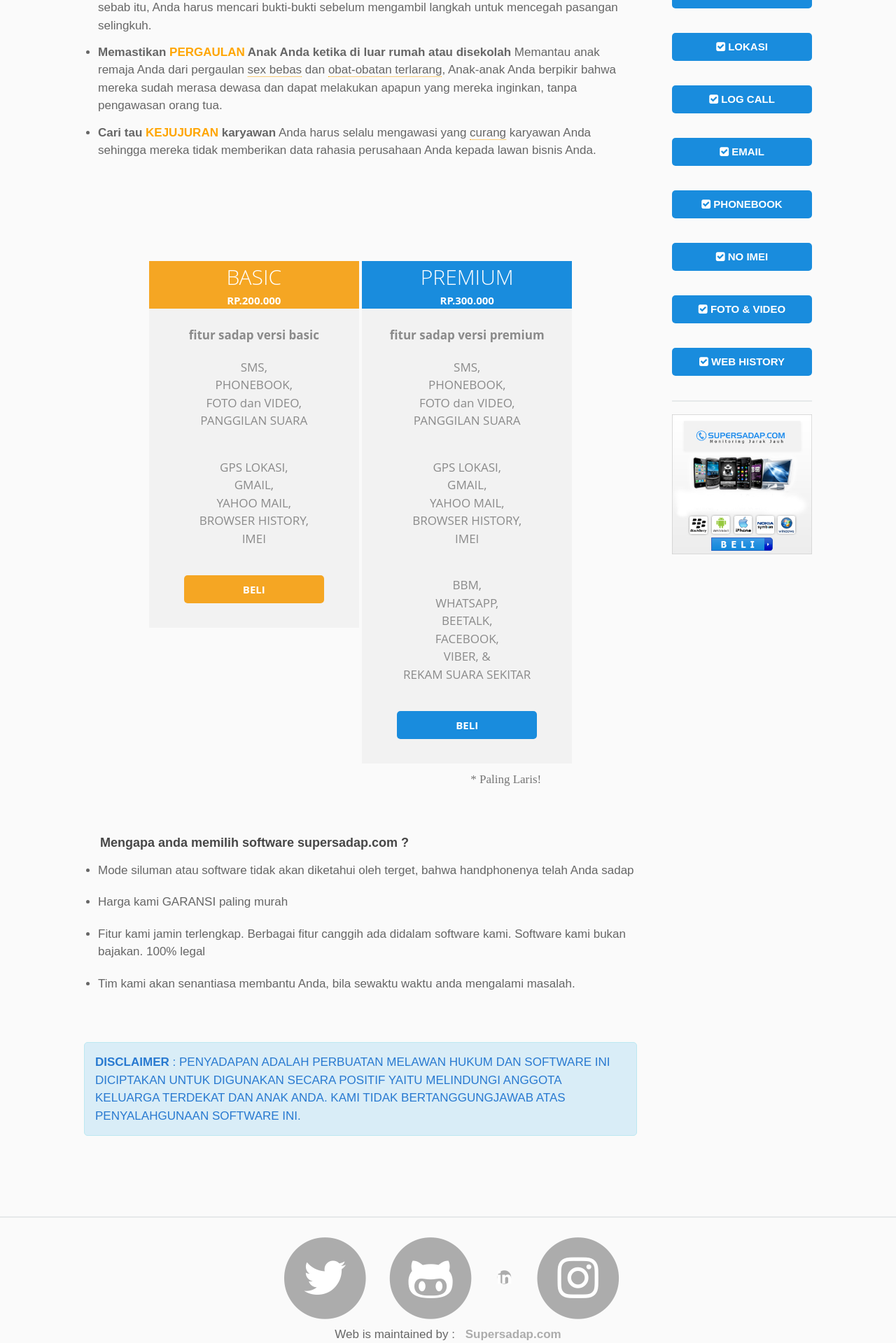
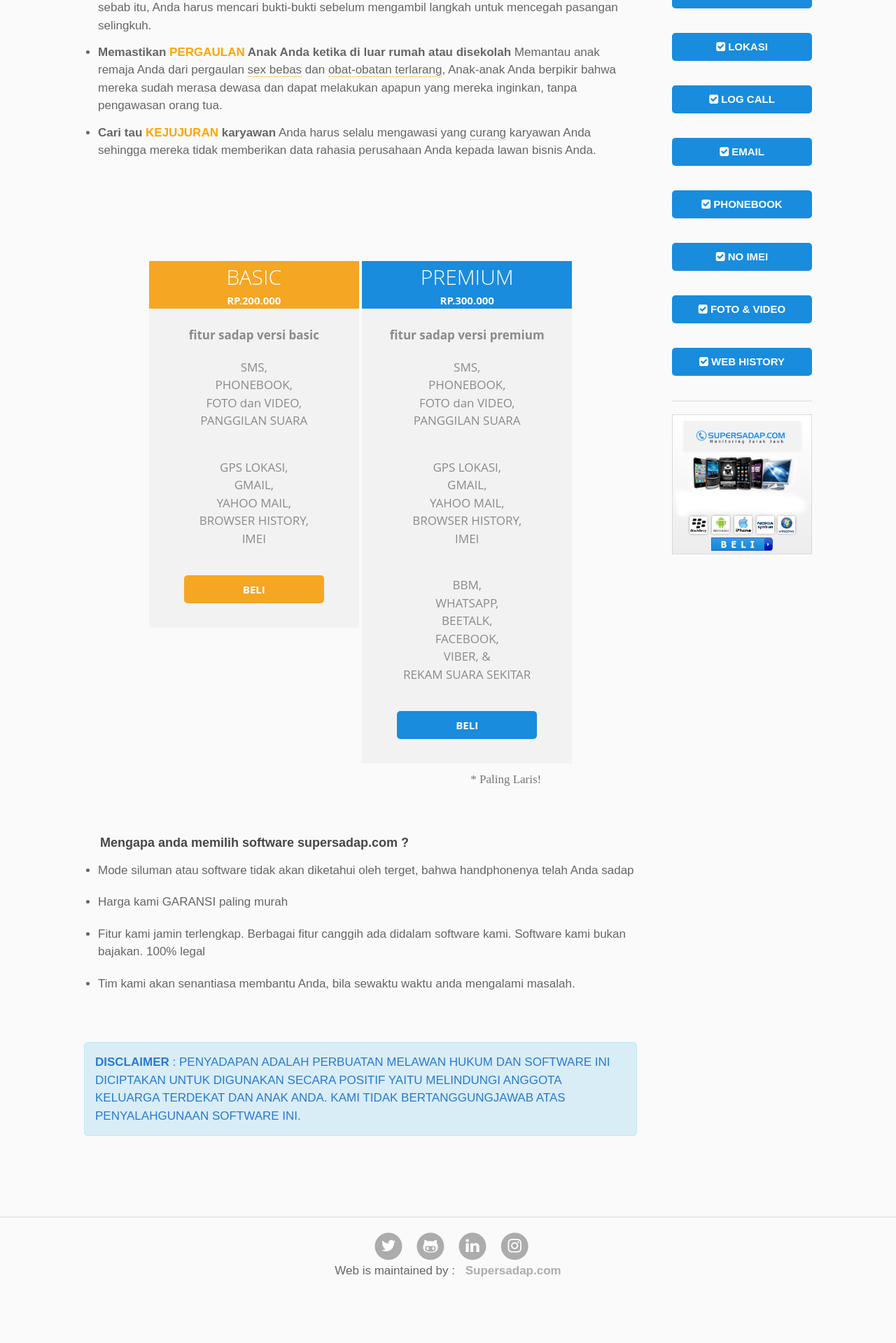
Before and after one commit to pietromenna/jekyll-architect-theme, a Jekyll site: the page built from index.html, in a window 1280 px wide. Shown: the part 733-2652 px from the top of the page at 70% size. Built offline with Jekyll 4.4.1, drawn with Linux system fonts in a browser that asks for light colours; nearby versions of some CDN libraries; Markdown is read by kramdown in place of the engine named in the settings; after the commit the page ends 2562 px from its top, so only the background shows below that.

Commit message:
Update default.html

```diff
--- a/_layouts/default.html
+++ b/_layouts/default.html
@@ -92,8 +92,8 @@ layout: compress
       <hr>
 <div class="social-buttons">
 <span class="twitter-button">
-    <a href="https://twitter.com/joshfinnie">
-    <span class="fa-stack fa-4x">
+    <a href="https://twitter.com/#">
+    <span class="fa-stack fa-lg">
         <i class="fa fa-circle fa-stack-2x"></i>
         <i class="fa fa-twitter fa-stack-1x fa-inverse"></i>
     </span>
@@ -101,7 +101,7 @@ layout: compress
 </span>
 <span class="github-button">
     <a href="https://github.com/joshfinnie">
-    <span class="fa-stack fa-4x">
+    <span class="fa-stack fa-lg">
         <i class="fa fa-circle fa-stack-2x"></i>
         <i class="fa fa-github-alt fa-stack-1x fa-inverse"></i>
     </span>
@@ -110,14 +110,14 @@ layout: compress
 <span class="linkedin-button">
     <a href="https://linkedin.com/in/joshfinnie">
     <span class="fa-stack fa-lg">
-        <i class="fa fa-circle fa-stack-lg"></i>
+        <i class="fa fa-circle fa-stack-2x"></i>
         <i class="fa fa-linkedin fa-stack-1x fa-inverse"></i>
     </span>
     </a>
 </span>
 <span class="instagram-button">
     <a href="https://instagram.com/joshfinnie">
-    <span class="fa-stack fa-4x">
+    <span class="fa-stack fa-lg">
         <i class="fa fa-circle fa-stack-2x"></i>
         <i class="fa fa-instagram fa-stack-1x fa-inverse"></i>
     </span>
```
